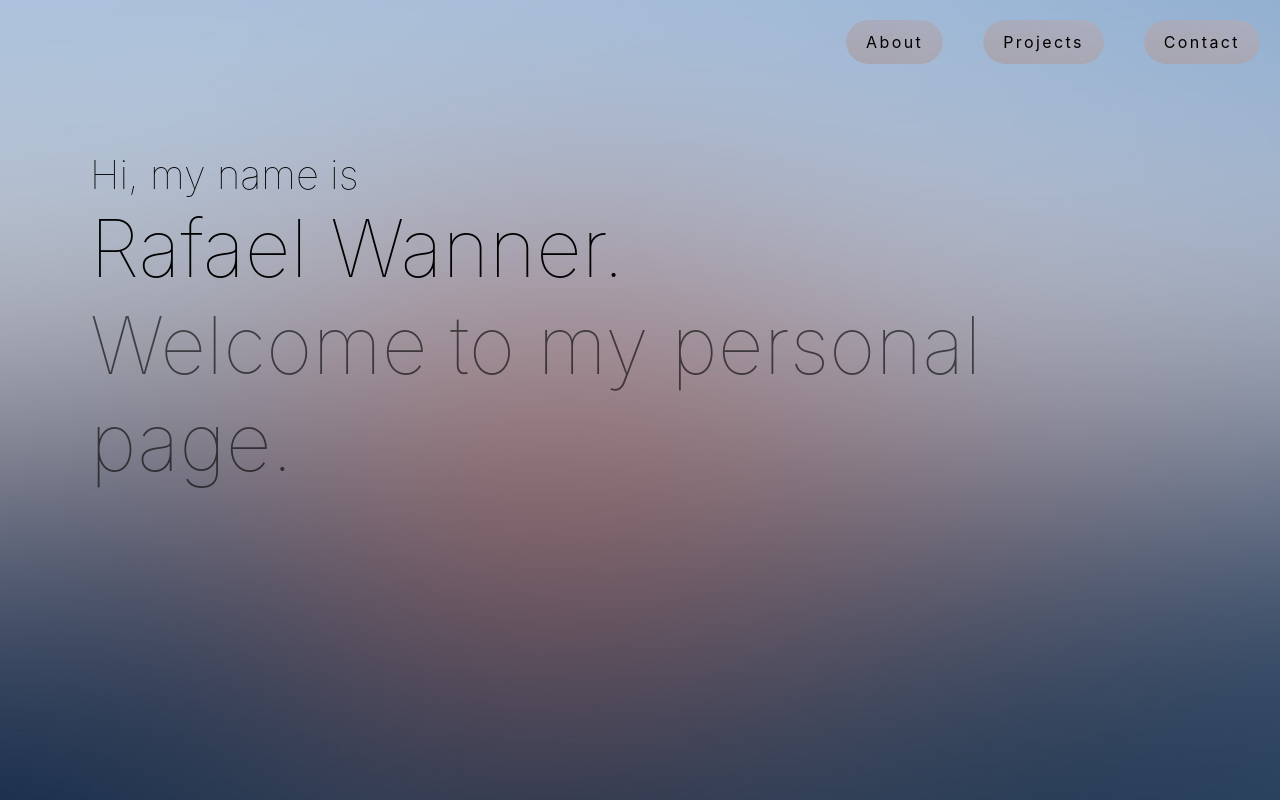
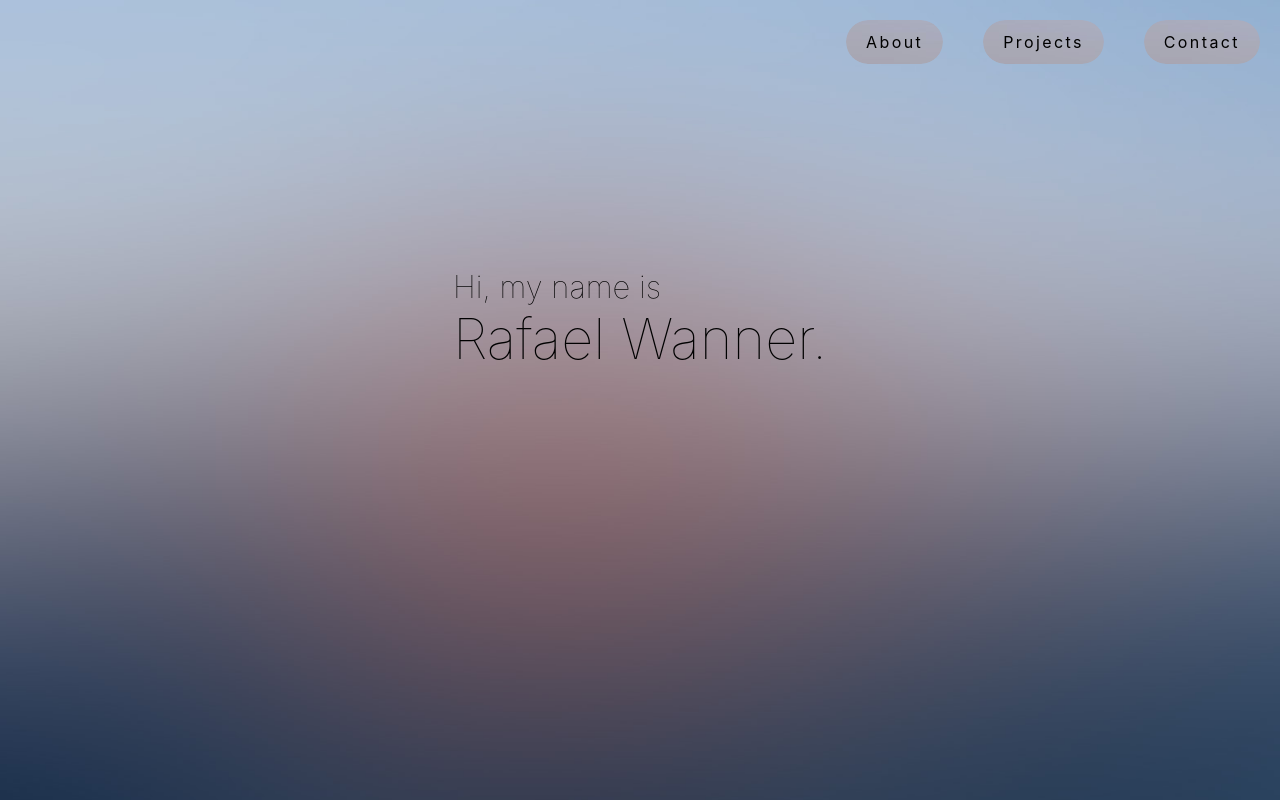
Before and after one commit to rafaelwanner/personal_website, a React (Create React App) app: page / in a window 1280 px wide. Shown: the top 800 px of the page. Built offline with nearby package versions, Linux system fonts and the light colour scheme.

Commit message:
changed Home style

```diff
--- a/src/Components/Home.js
+++ b/src/Components/Home.js
@@ -13,7 +13,6 @@ class Home extends Component {
           <div className='welcome fade_in'>
             <p data-aos='slide-down' data-aos-delay='300'>Hi, my name is</p>
             <h1 data-aos='slide-right' data-aos-delay='600'>Rafael Wanner.</h1>
-            <h1 data-aos='slide-up' data-aos-delay='900' className='subheading'>Welcome to my personal page.</h1>
           </div>
         </div>
       </div>
--- a/src/static/css/Home.css
+++ b/src/static/css/Home.css
@@ -1,6 +1,6 @@
 .welcome {
   font-weight: lighter;
-  font-size: 40px;
+  font-size: calc(10px + 2vmin);
   display: grid;
   grid-template-columns: 1fr;
   grid-gap: 0rem;
@@ -11,13 +11,13 @@
 .welcome h1{
   margin: 0;
   padding: 0;
-  font-size: 10vh;
+  font-size: calc(40px + 2vh);
 }
 
 .welcome p{
   margin: 0;
   padding: 0;
-  font-size: 5vh;
+  font-size: calc(15px + 2vh);
 }
 
 .container{
```
